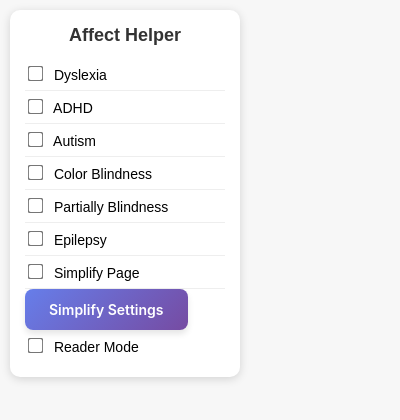
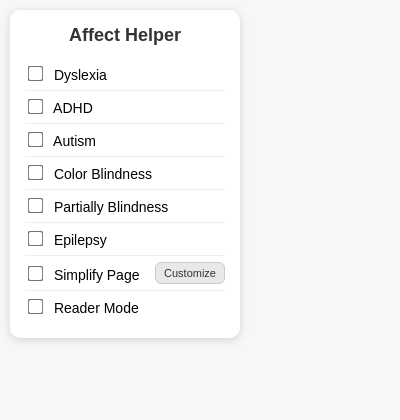
Before and after one commit to AndreeaJigarov/BrilliantMind-Chrome_Extension, a browser extension: page extension/popup/popup.html in a window 400 px wide. Drawn offline with Linux system fonts and the light colour scheme.

Commit message:
feat: button refactorization

```diff
--- a/extension/popup/popup.css
+++ b/extension/popup/popup.css
@@ -41,32 +41,30 @@ input[type="checkbox"] {
 }
 
 
-.simplify-btn {
-  background: linear-gradient(135deg, #667eea 0%, #764ba2 100%);
-  color: white;
-  border: none;
-  padding: 12px 24px;
-  font-size: 14px;
-  font-weight: 600;
-  border-radius: 8px;
-  cursor: pointer;
-  transition: all 0.3s ease;
-  box-shadow: 0 4px 6px rgba(0, 0, 0, 0.1);
-  font-family: -apple-system, BlinkMacSystemFont, 'Segoe UI', Roboto, sans-serif;
+.simplify-row {
+    display: flex;
+    justify-content: space-between;
+    align-items: center;
 }
 
-.simplify-btn:hover {
-  transform: translateY(-2px);
-  box-shadow: 0 6px 12px rgba(0, 0, 0, 0.15);
-  background: linear-gradient(135deg, #764ba2 0%, #667eea 100%);
+.simplify-inline-btn {
+    padding: 4px 8px;
+    background: #e8e8e8;
+    color: #333;
+    border: 1px solid #ccc;
+    border-radius: 6px;
+    font-size: 11px;
+    cursor: pointer;
+    transition: 0.2s;
+    margin-left: 8px;
+    white-space: nowrap;
 }
 
-.simplify-btn:active {
-  transform: translateY(0);
-  box-shadow: 0 2px 4px rgba(0, 0, 0, 0.1);
+.simplify-inline-btn:hover {
+    background: #dcdcdc;
 }
 
-.simplify-btn:focus {
-  outline: none;
-  box-shadow: 0 0 0 3px rgba(102, 126, 234, 0.3);
+.simplify-inline-btn:active {
+    background: #cfcfcf;
+    transform: scale(0.97);
 }
--- a/extension/popup/popup.html
+++ b/extension/popup/popup.html
@@ -25,11 +25,16 @@
         <div class="option">
             <label><input type="checkbox" id="epilepsy"> Epilepsy</label>
         </div>
-        <div class="option">
-            <label><input type="checkbox" id="simplify"> Simplify Page</label>
+        <div class="option simplify-row">
+            <label>
+                <input type="checkbox" id="simplify"> Simplify Page
+            </label>
+
+            <button id="openSimplifySettings" class="simplify-inline-btn">
+                Customize
+            </button>
         </div>
 
-        <button id="openSimplifySettings" class="simplify-btn">Simplify Settings</button>
 
         <div class="option">
             <label><input type="checkbox" id="reader_mode"> Reader Mode</label>
```
